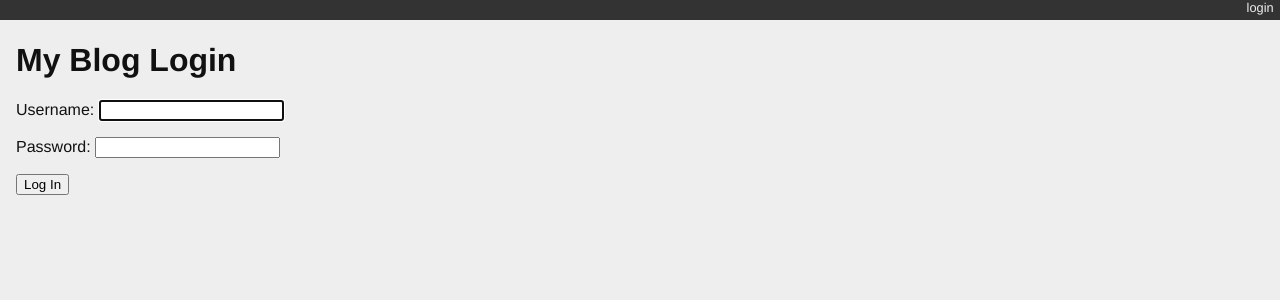
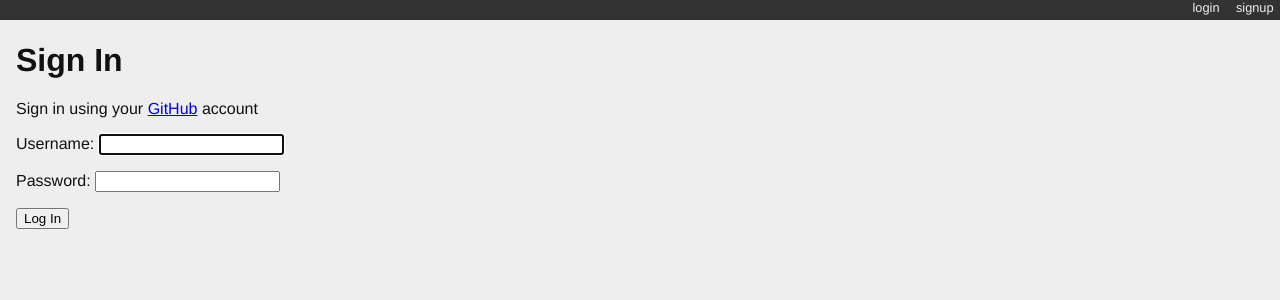
Before and after one commit to teddyboy33/django-blog, a Django app: page /login/ in a window 1280 px wide. Shown: the top 300 px of the page. Run offline with Django 3.2, Linux system fonts and the light colour scheme; some libraries are stand-ins or nearby versions.

Commit message:
updated signin process

```diff
--- a/blogging/urls.py
+++ b/blogging/urls.py
@@ -1,4 +1,5 @@
-from django.urls import path
+from django.contrib import admin
+from django.urls import path, include
 from blogging.views import list_view, detail_view  # stub_view
 
 
--- a/mysite/templates/base.html
+++ b/mysite/templates/base.html
@@ -1,5 +1,6 @@
 <!DOCTYPE html>
 {% load staticfiles %}
+
 <html lang="en">
 <head>
     <meta charset="UTF-8">
@@ -10,10 +11,15 @@
     <div id="header">
         <ul id="control-bar">
         {% if user.is_authenticated %}
+            <li>Welcome {{ user.username }}</li>
+            <li></li>
             {% if user.is_staff %}<li><a href="{% url 'admin:index' %}">admin</a></li>{% endif %}
-            <li><a href="{% url 'logout' %}">logout</a></li>
+
+            <li><a href="{% url 'account_logout' %}">logout</a></li>
+
             {% else %}
-            <li><a href="{% url 'login' %}">login</a></li>
+            <li><a href="{% url 'account_login' %}">login</a></li>
+            <li><a href="{% url 'account_signup' %}">signup</a></li>
             {% endif %}
         </ul>
     </div>
--- a/mysite/templates/login.html
+++ b/mysite/templates/login.html
@@ -1,9 +1,12 @@
 {% extends "base.html" %}
+{% load socialaccount %}
+{% block content %}
+<h1>Sign In</h1>
+Sign in using your <a href="{% provider_login_url 'github' %}">GitHub</a> account
 
-{% block content %}
-<h1>My Blog Login</h1>
 <form action="" method="POST">{% csrf_token %}
     {{ form.as_p }}
     <p><input type="submit" value="Log In"></p>
+
 </form>
 {% endblock %}
--- a/mysite/urls.py
+++ b/mysite/urls.py
@@ -21,6 +21,7 @@ urlpatterns = [
     path("", include("blogging.urls")),
     path("polling/", include("polling.urls")),
     path("admin/", admin.site.urls),
+    path("accounts/", include("allauth.urls")),
     path("login/", LoginView.as_view(template_name="login.html"), name="login"),
     path("logout/", LogoutView.as_view(next_page="/"), name="logout"),
 ]
```
Also changed, not shown: mysite/settings.py (+14 -0 lines).
